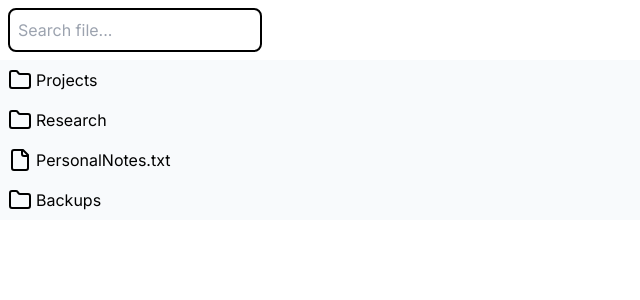
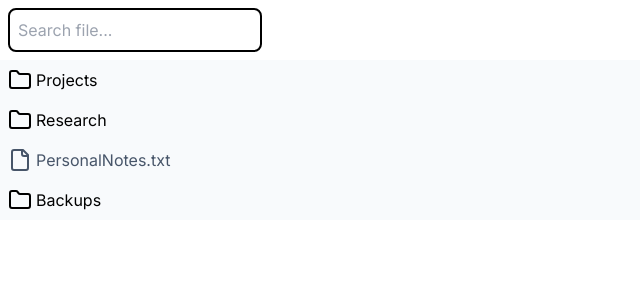
Before and after one commit to subinoybiswas/excercise-file-browser, a Next.js app: page / in a window 1280 px wide. Shown: the top 300 px of the page, without its empty margins (0-640 px from the left). Built offline with nearby package versions, Linux system fonts and the light colour scheme.

Commit message:
update: style

```diff
--- a/app/page.tsx
+++ b/app/page.tsx
@@ -9,8 +9,6 @@ function HomeComponent() {
   const [searchQuery, setSearchQuery] = useState("");
   const [structure, setStructure] = useState(folderStructure);
   const { setPaths } = usePaths();
-
-
 
   useEffect(() => {
     if (searchQuery.length > 1) {
@@ -27,7 +25,7 @@ function HomeComponent() {
   }, [searchQuery]);
 
   return (
-    <main>
+    <main className="select-none">
       <input
         type="text"
         placeholder="Search file..."
--- a/components/file.tsx
+++ b/components/file.tsx
@@ -3,8 +3,9 @@ import { FileType } from "@/types/FileType";
 import { File as FileIcon } from "lucide-react"
 export function File({ file }: { file: FileType }) {
     const { paths } = usePaths();
+    console.log("Paths", paths, file.path, paths.includes(file.path));
     return (
-        <div className={`bg-slate-50  flex flex-row gap-1 p-2 cursor-default ${ paths.includes(file.path) ? "bg-blue-400" : ""}`}>
+        <div className={`  bg-slate-50 flex flex-row gap-1 p-2 cursor-default ${paths.includes(file.path) ? "text-red-600" : "text-slate-600"}`} >
             <FileIcon />
             {file.name}
         </div>
```
